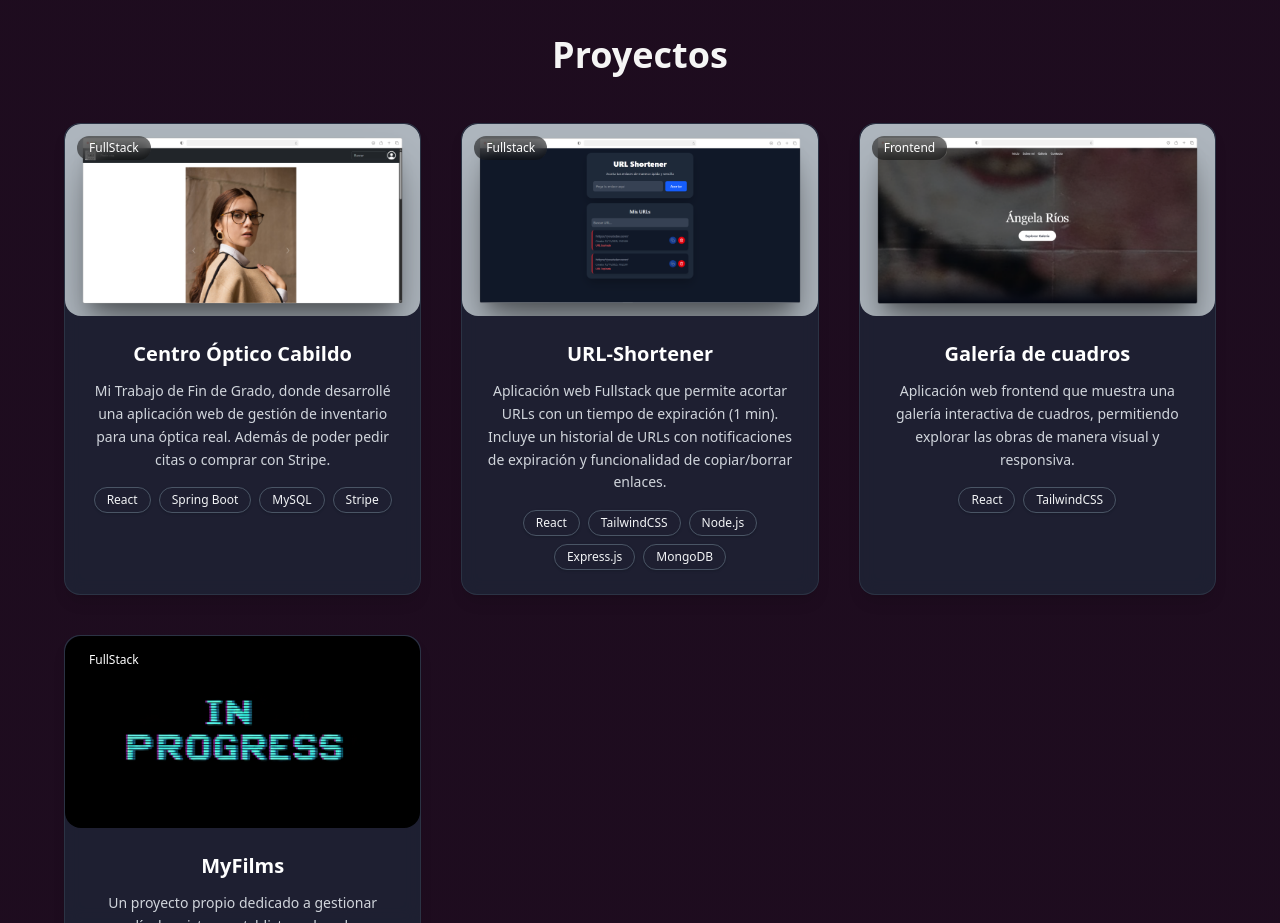
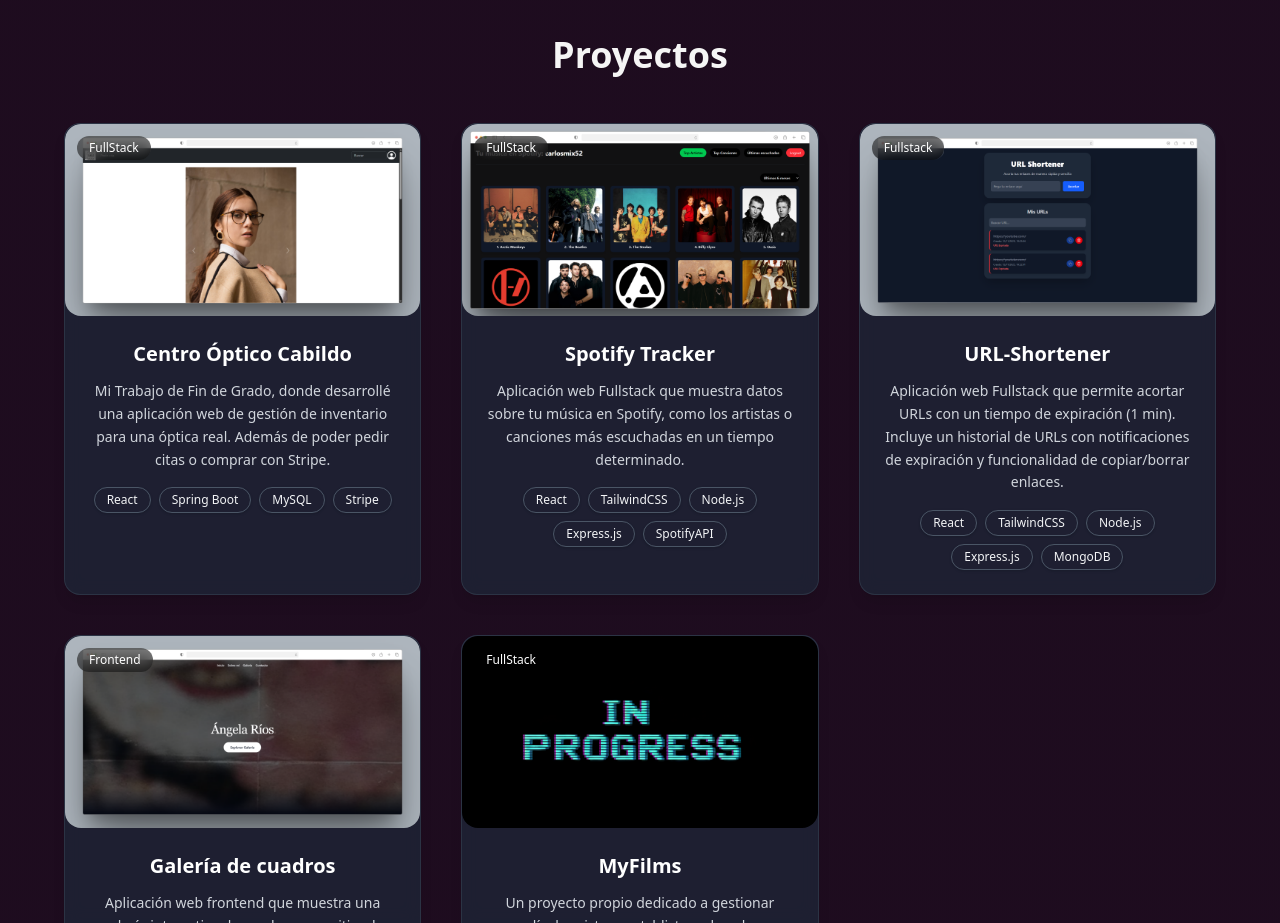
Before and after one commit to carlosdelrioperez/portfolio, a React (Vite) app in the folder vite-project/: page / in a window 1280 px wide. Shown: the part 1900-2823 px from the top of the page. Built offline with nearby package versions, Linux system fonts and the light colour scheme.

Commit message:
spotify tracker

```diff
--- a/vite-project/src/components/Projects.jsx
+++ b/vite-project/src/components/Projects.jsx
@@ -6,6 +6,20 @@
         "Mi Trabajo de Fin de Grado, donde desarrollé una aplicación web de gestión de inventario para una óptica real. Además de poder pedir citas o comprar con Stripe.",
       imagen: "/images/563shots_so.png",
       tecnologias: ["React", "Spring Boot", "MySQL", "Stripe"],
+      tipo: ["FullStack"],
+    },
+    {
+      titulo: "Spotify Tracker",
+      descripcion:
+        "Aplicación web Fullstack que muestra datos sobre tu música en Spotify, como los artistas o canciones más escuchadas en un tiempo determinado.",
+      imagen: "/images/195shots_so.png",
+      tecnologias: [
+        "React",
+        "TailwindCSS",
+        "Node.js",
+        "Express.js",
+        "SpotifyAPI",
+      ],
       tipo: ["FullStack"],
     },
     {
```
Also changed, not shown: vite-project/public/images/195shots_so.png (added).
